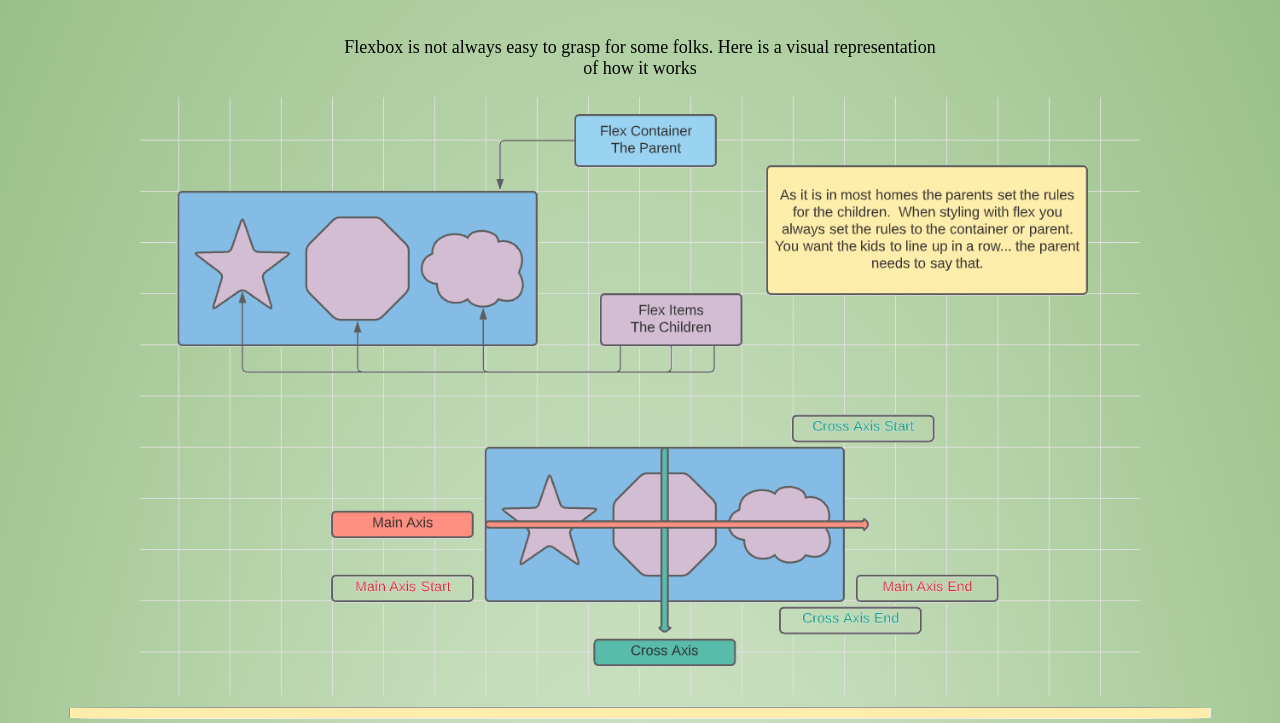
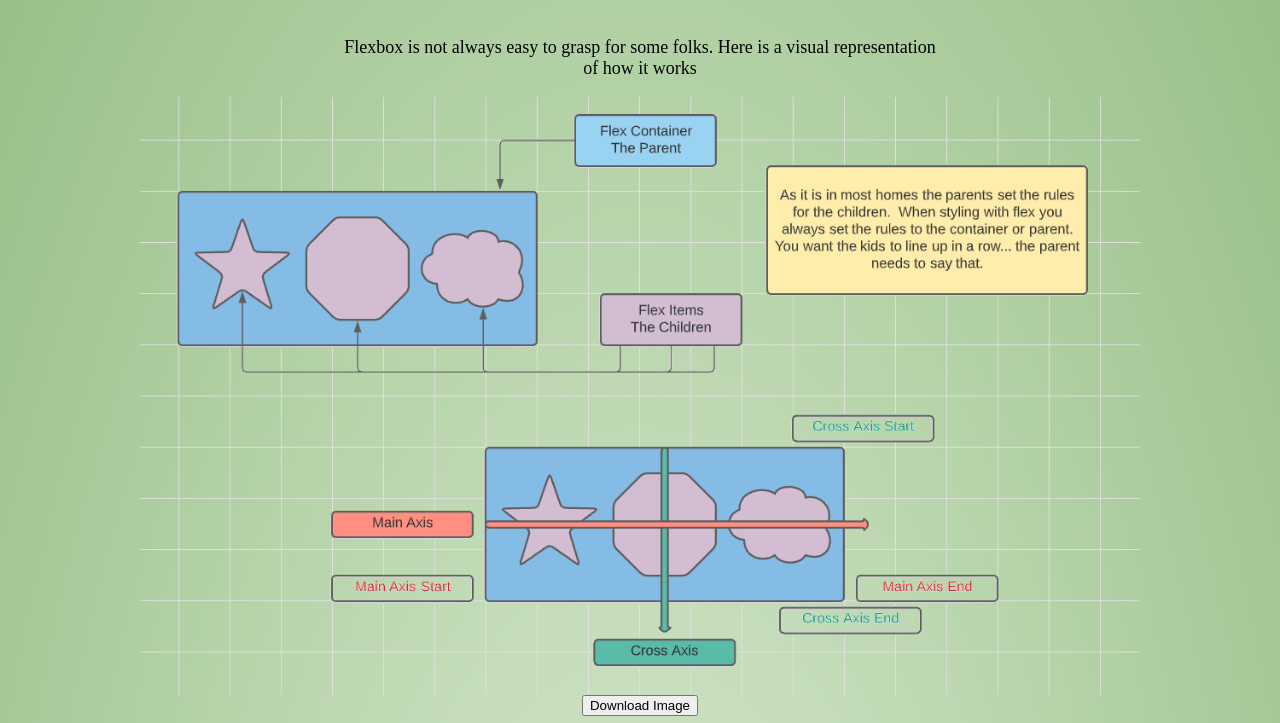
Before and after one commit to beedevservices/beedev-helper, a plain HTML site: page cssPages/flexbox.html in a window 1280 px wide. Shown: the part 186-909 px from the top of the page. Drawn offline with nearby package versions, Linux system fonts and the light colour scheme.

Commit message:
changed img download option

```diff
--- a/cssPages/flexbox.html
+++ b/cssPages/flexbox.html
@@ -31,7 +31,8 @@
     <main>
         <h1>CSS Flexbox</h1>
         <p>Flexbox is not always easy to grasp for some folks.  Here is a visual representation of how it works</p>
-        <a href='../images/flex01.PNG' download><img src="../images/flex01.PNG" alt="Flexbox" class='img'></a>
+        <img src="../images/flex01.PNG" alt="Flexbox" class='img'>
+        <a href='../images/flex01.PNG' download><button>Download Image</button></a>
         <hr>
         <a href="../images/flex02.PNG" download><img src="../images/flex02.PNG" alt="flex direction" class='img'></a>
         <hr>
```
